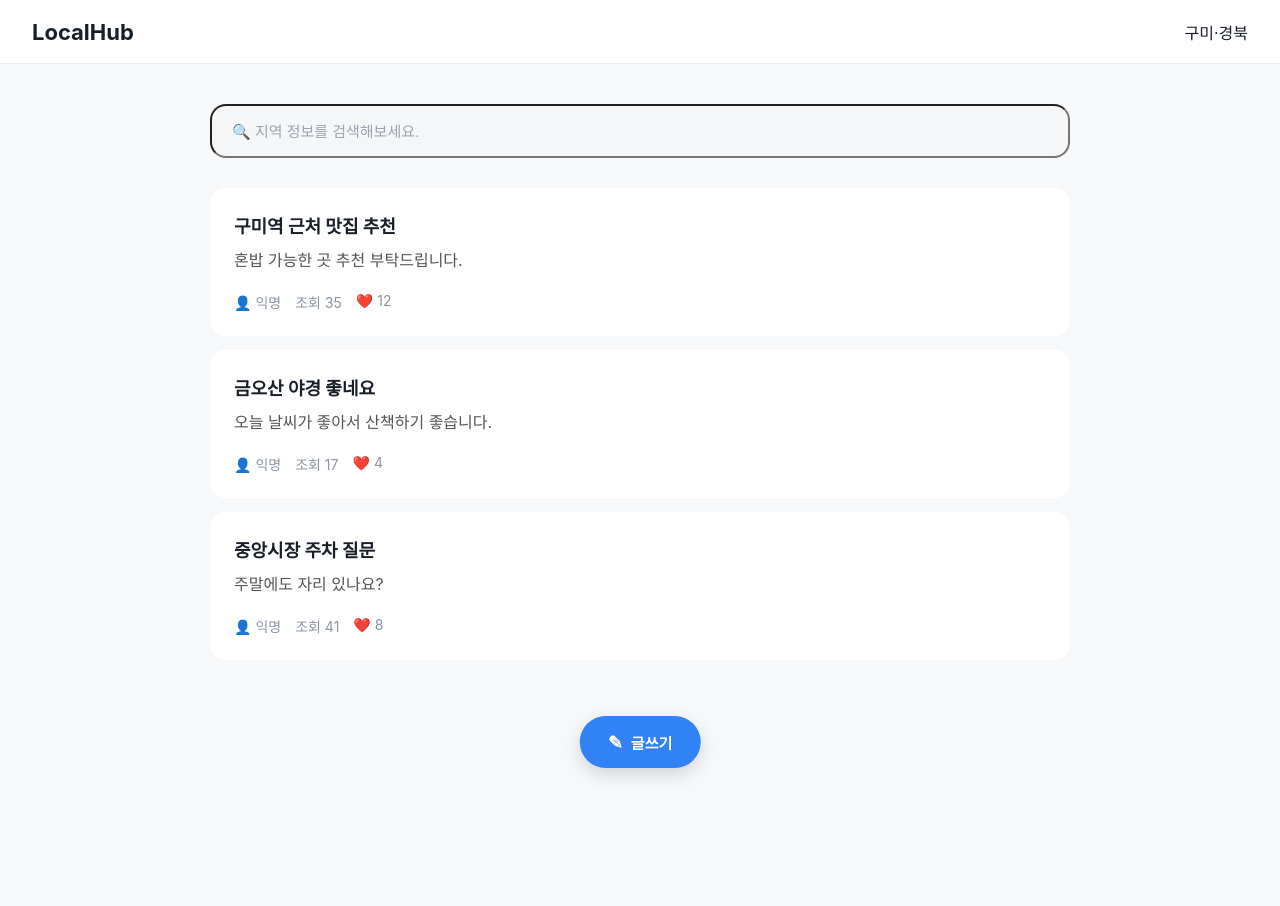
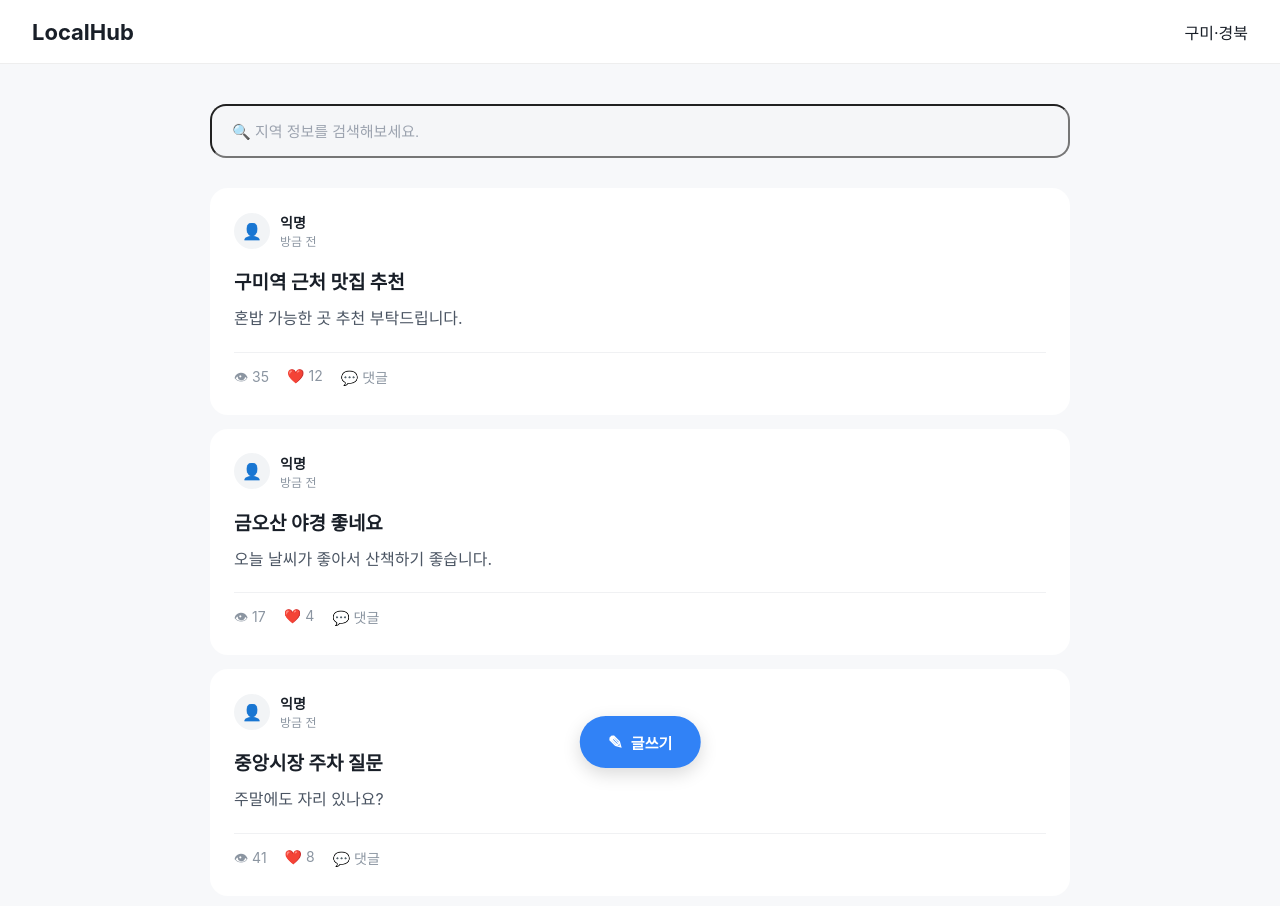
Before and after one commit to ongdikk/local-hub, a Vue app: page /board in a window 1280 px wide. Shown: the top 906 px of the page. Before the commit the page ends 800 px from the top, so only its background shows below. Built offline with nearby package versions, Linux system fonts and the light colour scheme.

Commit message:
Style: 게시판 및 게시물 Feed Card 형태로 변경

```diff
--- a/src/components/board/PostCard.vue
+++ b/src/components/board/PostCard.vue
@@ -1,5 +1,17 @@
 <template>
   <article class="card" @click="goDetail">
+    <div class="header">
+      <div class="profile">
+        <div class="avatar">👤</div>
+
+        <div>
+          <div class="writer">익명</div>
+
+          <div class="time">방금 전</div>
+        </div>
+      </div>
+    </div>
+
     <h3 class="title">
       {{ post.title }}
     </h3>
@@ -8,12 +20,12 @@
       {{ post.content }}
     </p>
 
-    <div class="info">
-      <span> 👤 익명 </span>
-
-      <span> 조회 {{ post.views }} </span>
+    <div class="footer">
+      <span> 👁 {{ post.views }} </span>
 
       <span> ❤️ {{ post.likes }} </span>
+
+      <span> 💬 댓글 </span>
     </div>
   </article>
 </template>
@@ -24,6 +36,7 @@ import { useRouter } from 'vue-router'
 const props = defineProps({
   post: {
     type: Object,
+
     required: true,
   },
 })
@@ -39,7 +52,7 @@ function goDetail() {
 .card {
   background: white;
 
-  border-radius: 16px;
+  border-radius: 18px;
 
   padding: 24px;
 
@@ -53,42 +66,94 @@ function goDetail() {
 .card:hover {
   transform: translateY(-2px);
 
-  box-shadow: 0 6px 18px rgba(0, 0, 0, 0.06);
+  box-shadow: 0 8px 20px rgba(0, 0, 0, 0.08);
+}
+
+.header {
+  margin-bottom: 18px;
+}
+
+.profile {
+  display: flex;
+
+  align-items: center;
+
+  gap: 10px;
+}
+
+.avatar {
+  width: 36px;
+
+  height: 36px;
+
+  border-radius: 50%;
+
+  background: #f2f4f6;
+
+  display: flex;
+
+  align-items: center;
+
+  justify-content: center;
+}
+
+.writer {
+  font-size: 14px;
+
+  font-weight: 600;
+}
+
+.time {
+  font-size: 12px;
+
+  color: #8b95a1;
 }
 
 .title {
-  font-size: 18px;
+  font-size: 19px;
 
   font-weight: 700;
 
-  margin-bottom: 10px;
+  margin-bottom: 12px;
 }
 
 .content {
-  color: #555;
+  color: #4b5563;
 
-  line-height: 1.5;
+  line-height: 1.6;
 
   margin-bottom: 20px;
-
-  overflow: hidden;
-
-  text-overflow: ellipsis;
 
   display: -webkit-box;
 
   -webkit-line-clamp: 2;
 
   -webkit-box-orient: vertical;
+
+  overflow: hidden;
 }
 
-.info {
+.footer {
+  border-top: 1px solid #f0f1f3;
+
+  padding-top: 14px;
+
   display: flex;
 
-  gap: 14px;
+  gap: 18px;
 
   color: #8b95a1;
 
   font-size: 14px;
 }
+
+@media (max-width: 768px) {
+  .card {
+    padding: 20px;
+  }
+
+  .title {
+    font-size: 17px;
+  }
+}
 </style>
--- a/src/components/board/PostList.vue
+++ b/src/components/board/PostList.vue
@@ -1,5 +1,7 @@
 <template>
   <div class="list">
+    <div v-if="posts.length === 0" class="empty">검색 결과가 없습니다.</div>
+
     <PostCard v-for="post in posts" :key="post.id" :post="post" />
   </div>
 </template>
@@ -20,4 +22,14 @@ defineProps({
 .list {
   width: 100%;
 }
+
+.empty {
+  padding: 60px 0;
+
+  text-align: center;
+
+  color: #8b95a1;
+
+  font-size: 15px;
+}
 </style>
```
